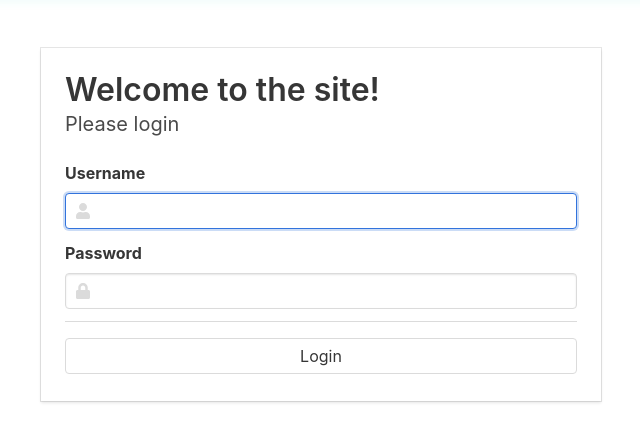
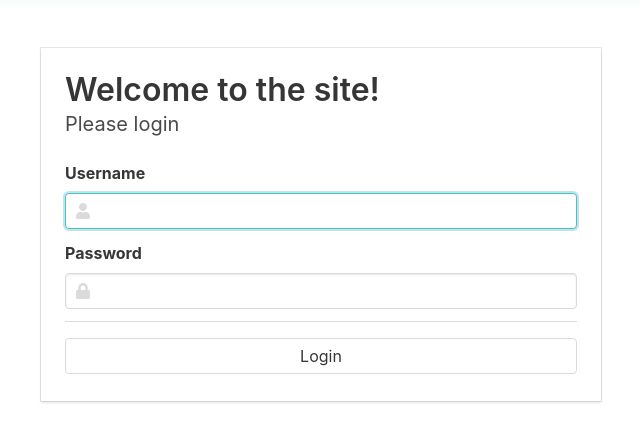
Before and after one commit to User17745/Quizzer, a PHP site: page / in a window 1280 px wide, while the restyled element is pressed. Shown: the part 52-494 px from the top of the page, without its empty margins (319-959 px from the left). Run offline with PHP 8.4, Linux system fonts and the light colour scheme; some libraries are stand-ins or nearby versions.

Commit message:
Custom active field highlight color

```diff
--- a/assets/style.css
+++ b/assets/style.css
@@ -8,6 +8,11 @@
     background: #34d1b1;
 }
 
+/* Custom Border Highlight on active */
+.input:active, .input:focus, .is-active.input, .is-active.textarea, .is-focused.input, .is-focused.textarea, .select select.is-active, .select select.is-focused, .select select:active, .select select:focus, .textarea:active, .textarea:focus {
+    border-color: #34d1b1;
+    box-shadow: 0 0 0 0.125em rgba(50,115,220,.25);
+}
 
 /* Custom Scroll */
 ::-webkit-scrollbar {
```
